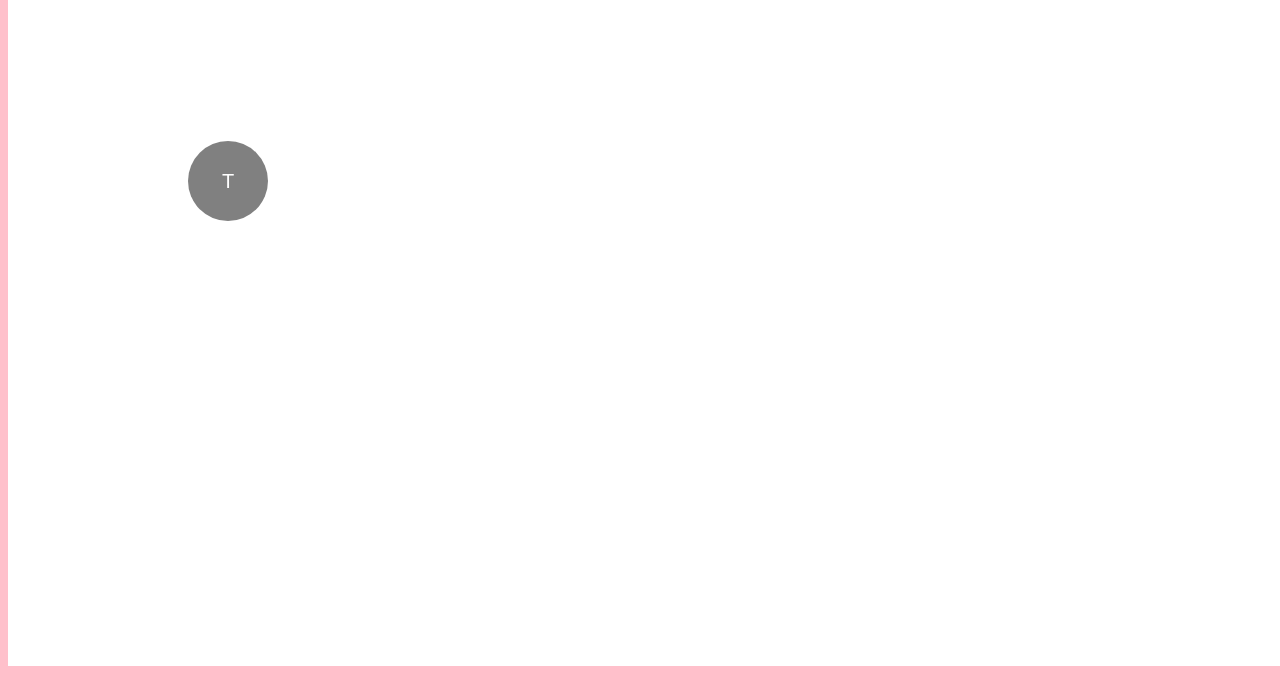
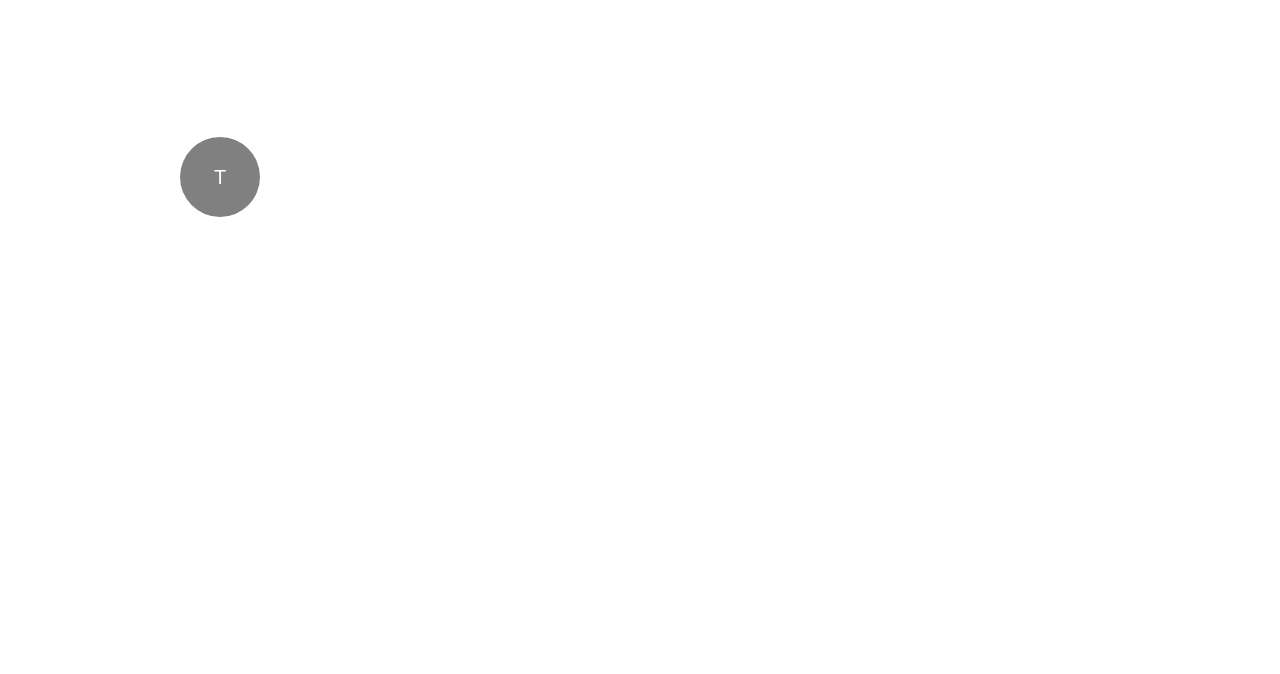
Before and after one commit to gajicoding/team-intro, a plain HTML site: page index.html in a window 1280 px wide. Shown: the part 304-978 px from the top of the page. Drawn offline with Linux system fonts and the light colour scheme; a web font is replaced by a local one.

Commit message:
메인페이지

```diff
--- a/index.html
+++ b/index.html
@@ -2,6 +2,7 @@
 <!DOCTYPE html>
 <html lang="en">
   <head>
+    <link rel="stylesheet" href="./css/root.css" />
     <meta charset="UTF-8" />
     <meta name="viewport" content="width=device-width, initial-scale=1.0" />
     <title>자기소개서</title>
@@ -54,7 +55,7 @@
       }
     </script>
   </head>
-  <body style="background-color: pink">
+  <body>
     <div class="container">
       <img src="C:\Users\SAMSUNG\Desktop\logo.png" class="image" />
       <p class="text">감수성이 풍부하고 공감을 매우 잘하는 6명이 뭉친 조♡</p>
```
